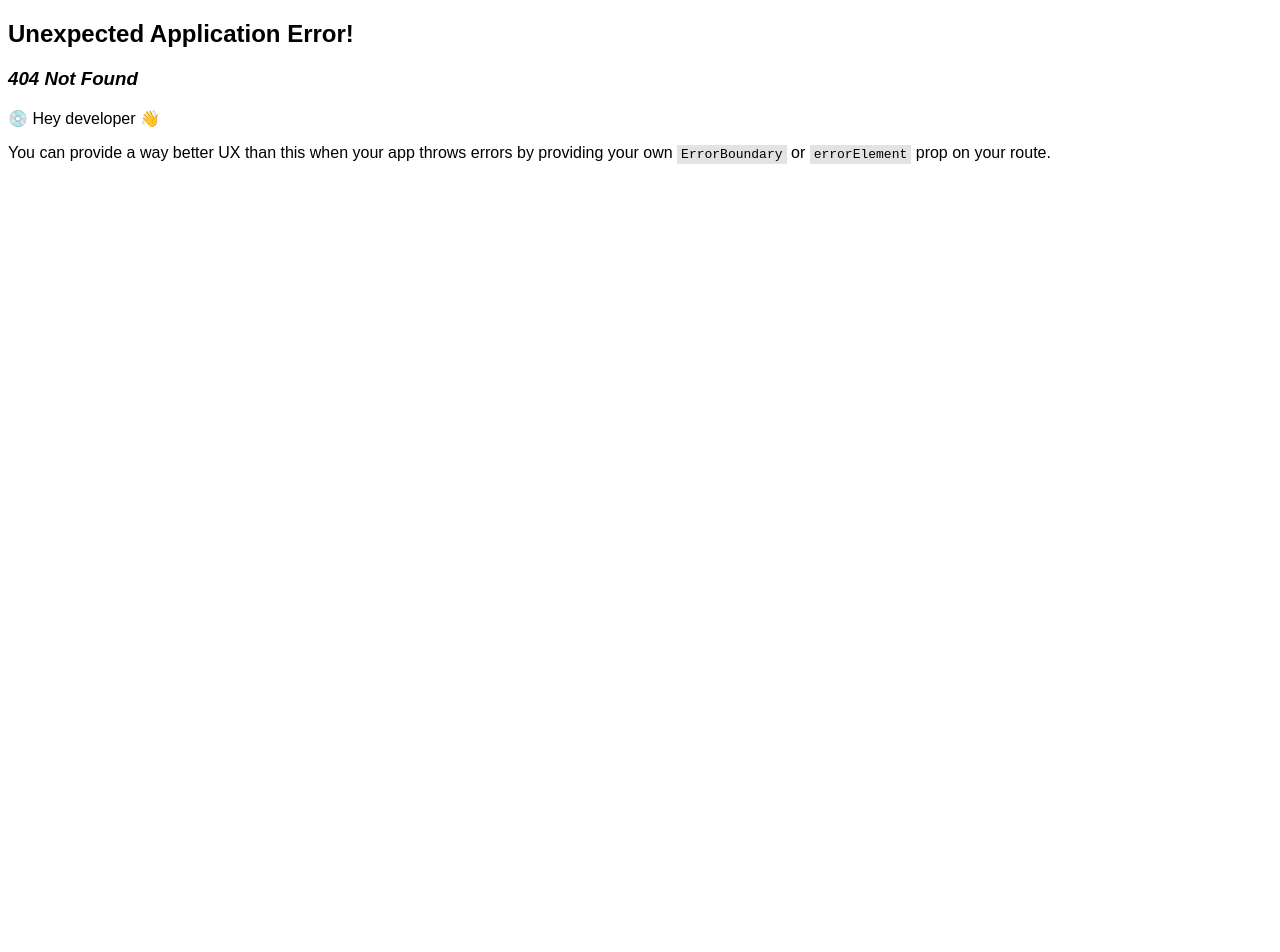
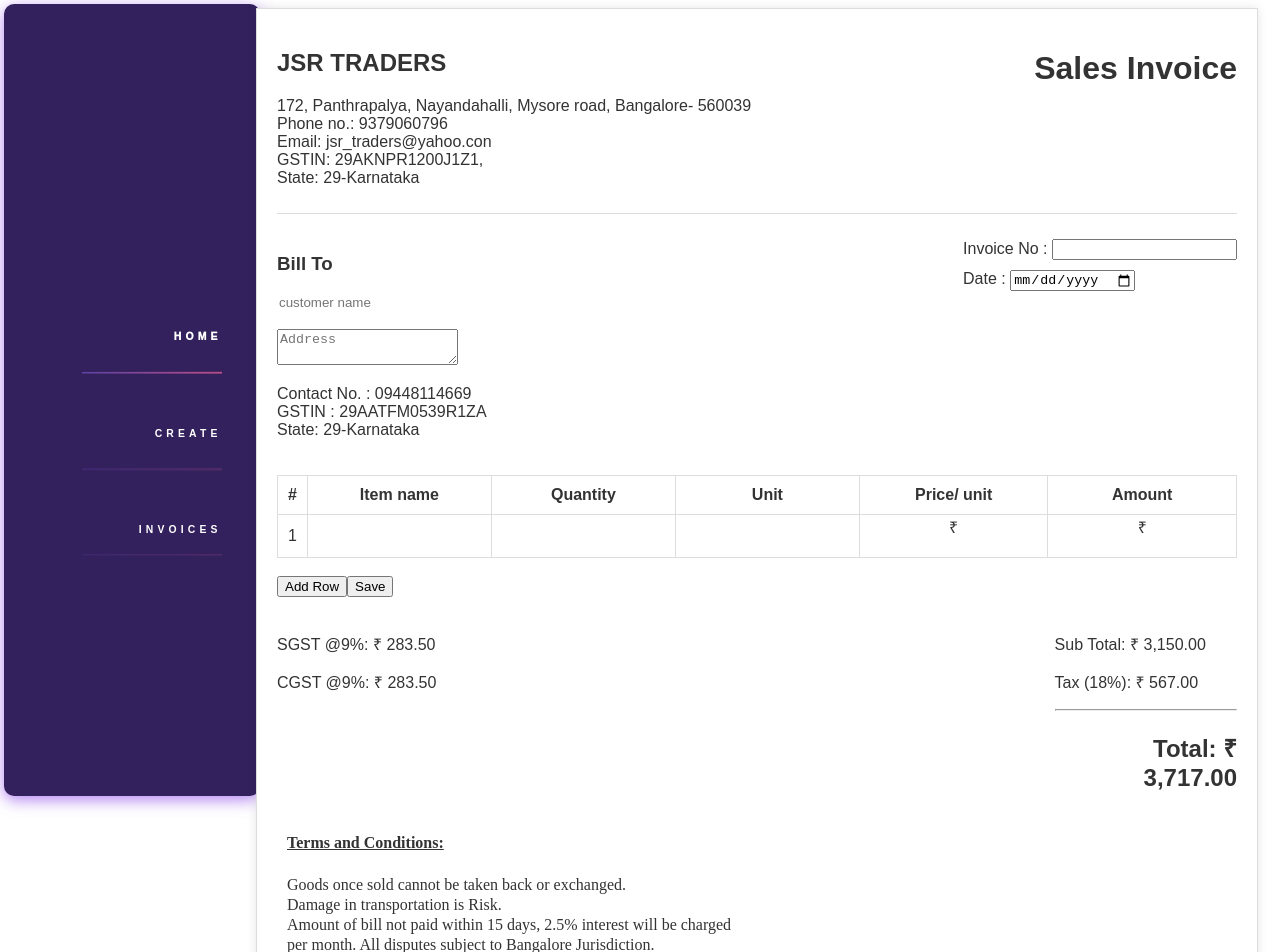
Before and after one commit to NitishKumar078/Invoice-Book, a React (Vite) app: page /create in a window 1280 px wide. Before the commit this address had no page. Shown: the top 952 px of the page. Before the commit the page ends 800 px from the top, so only its background shows below. Built offline with nearby package versions, Linux system fonts and the light colour scheme.

Commit message:
Invoice template added

```diff
--- a/src/App.jsx
+++ b/src/App.jsx
@@ -1,6 +1,7 @@
 import {createBrowserRouter,RouterProvider} from "react-router-dom";
 import Home from "./home.jsx";
 import SideBar from './Components/sideBar.jsx';
+import Invoice from "./Components/Invoice.jsx";
 
 function App() {
   const router = createBrowserRouter([
@@ -8,8 +9,8 @@ function App() {
       path: "/",
       element: <><SideBar/><Home/></>,
     },{
-      path: "/Invoices",
-      element: <><SideBar/><div>Invoices</div></>,
+      path: "/create",
+      element: <><SideBar/><Invoice/></>,
     }
   ]);
 
--- /dev/null
+++ b/src/Components/Invoice.css
@@ -0,0 +1,99 @@
+.invoice-container {
+  width: 80%;
+  margin: auto;
+  font-family: Arial, sans-serif;
+  color: #333;
+  padding: 20px;
+  background-color: #fff;
+  border: 1px solid #ddd;
+  box-shadow: 0 0 10px rgba(0, 0, 0, 0.1);
+  left: 20vw;
+  position: absolute;
+  display: block;
+  width: 75vw;
+}
+
+.invoice-header {
+  display: flex;
+  justify-content: space-between;
+  border-bottom: 1px solid #ddd;
+  padding-bottom: 10px;
+}
+
+.company-details {
+  width: 60%;
+  /* display: flex; */
+}
+
+.invoice-title h1 {
+  font-size: 2em;
+  text-align: right;
+}
+
+.billing-info {
+  display: flex;
+  justify-content: space-between;
+  margin-top: 20px;
+}
+
+
+.invoice-details {
+  line-height: 30px;
+
+}
+.invoiceId {
+  width: 3vw;
+}
+
+.invoice-table {
+  width: 100%;
+  margin-top: 20px;
+  border-collapse: collapse;
+}
+
+.invoice-table th{
+  padding: 10px;
+  text-align: center;
+  border: 1px solid #ddd;
+}
+.invoice-table td {
+
+  text-align: center;
+  border: 1px solid #ddd;
+}
+.invoice-table td input,.invoice-table td div input{
+  text-align: center;
+
+}
+
+.total-section {
+  margin-top: 20px;
+  display: flex;
+  justify-content: space-between;
+}
+
+.tax-summary,
+.total-amount {
+  width: 19%;
+}
+
+.total-amount h2 {
+  font-size: 1.5em;
+  text-align: right;
+}
+
+.terms-and-conditions,
+.bank-details {
+  font-family: monospaced sans serif;
+  margin:0px 10px 10px 10px;
+  line-height: 20px;
+}
+
+.signature {
+  text-align: right;
+  margin-top: 40px;
+}
+input[type="text"] {
+  border: none;
+  outline: none;
+}
--- /dev/null
+++ b/src/Components/Invoice.jsx
@@ -0,0 +1,182 @@
+import { useState } from "react";
+import "./Invoice.css";
+
+export default function Invoice() {
+  const [tableData, setTableData] = useState([
+    {
+      id: 1,
+      itemName: "",
+      quantity: "",
+      unit: "",
+      pricePerUnit: "",
+      amount: "",
+    },
+  ]);
+
+  const handleInputChange = (e, rowIndex, field) => {
+    const newTableData = [...tableData];
+    newTableData[rowIndex][field] = e.target.value;
+    setTableData(newTableData);
+  };
+
+  const handleNumericInput = (e, rowIndex, field) => {
+    const inputValue = e.target.value.replace(/[^\d]/g, "");
+    const newTableData = [...tableData];
+    newTableData[rowIndex][field] = inputValue;
+    setTableData(newTableData);
+  };
+
+  const handleAddRow = () => {
+    const newRow = {
+      id: tableData.length + 1,
+      itemName: "",
+      quantity: "",
+      unit: "",
+      pricePerUnit: "",
+      amount: "",
+    };
+    setTableData([...tableData, newRow]);
+  };
+
+  const handleSave = () => {
+    console.log(tableData);
+  };
+
+  return (
+    <div className="invoice-container">
+      <div className="invoice-header">
+        <div className="company-details">
+          <h2>JSR TRADERS</h2>
+          <p>
+            172, Panthrapalya, Nayandahalli, Mysore road, Bangalore- 560039{" "}
+            <br />
+            Phone no.: 9379060796 <br />
+            Email: jsr_traders@yahoo.con <br />
+            GSTIN: 29AKNPR1200J1Z1, <br />
+            State: 29-Karnataka
+          </p>
+        </div>
+        <div className="invoice-title">
+          <h1>Sales Invoice</h1>
+        </div>
+      </div>
+      <div className="billing-info">
+        <div className="bill-to">
+          <h3>Bill To</h3>
+          <input type="text" placeholder="customer name" /> <br /> <br />
+          <textarea placeholder="Address" />
+          <p>
+            Contact No. : 09448114669 <br />
+            GSTIN : 29AATFM0539R1ZA <br />
+            State: 29-Karnataka
+          </p>
+        </div>
+        <div className="invoice-details">
+          <label htmlFor="invoiceId" >Invoice No :</label> <input type="number"  name="invoiceId" id="invoiceId"/> <br/>
+          <label htmlFor="data" >Date :</label>  <input type="date" name="data" id="data" />
+        </div>
+      </div>
+      <table className="invoice-table">
+        <thead>
+          <tr>
+            <th>#</th>
+            <th>Item name</th>
+            <th>Quantity</th>
+            <th>Unit</th>
+            <th>Price/ unit</th>
+            <th>Amount</th>
+          </tr>
+        </thead>
+        <tbody>
+          {tableData.map((row, index) => (
+            <tr key={row.id}>
+              <td>{row.id}</td>
+              <td>
+                <input
+                  type="text"
+                  value={row.itemName}
+                  onChange={(e) => handleInputChange(e, index, "itemName")}
+                />
+              </td>
+              <td>
+                <input
+                  type="text"
+                  value={row.quantity}
+                  onChange={(e) => handleInputChange(e, index, "quantity")}
+                />
+              </td>
+              <td>
+                <input
+                  type="text"
+                  value={row.unit}
+                  onChange={(e) => handleNumericInput(e, index, "unit")}
+                />
+              </td>
+              <td>
+                <div>
+                  <span>₹ </span>
+                  <input
+                    type="text"
+                    value={row.pricePerUnit}
+                    onChange={(e) =>
+                      handleNumericInput(e, index, "pricePerUnit")
+                    }
+                  />
+                </div>
+              </td>
+              <td>
+                <div>
+                  <span>₹ </span>
+                  <input
+                    type="text"
+                    value={row.amount}
+                    onChange={(e) => handleNumericInput(e, index, "amount")}
+                  />
+                </div>
+              </td>
+            </tr>
+          ))}
+        </tbody>
+      </table>
+      <br />
+      <button onClick={handleAddRow}>Add Row</button>
+      <button onClick={handleSave}>Save</button>
+      <div className="total-section">
+        <div className="tax-summary">
+          <p>SGST @9%: ₹ 283.50</p>
+          <p>CGST @9%: ₹ 283.50</p>
+        </div>
+        <div className="total-amount">
+          <p>Sub Total: ₹ 3,150.00</p>
+          <p>Tax (18%): ₹ 567.00</p>
+          <hr></hr>
+          <h2>Total: ₹ 3,717.00</h2>
+        </div>
+      </div>
+      <div className="terms-and-conditions">
+          <h4><u>Terms and Conditions: </u></h4>
+          <p>Goods once sold cannot be taken back or exchanged. <br />
+          Damage in transportation is Risk.
+          <br />
+          Amount of bill not paid within 15 days, 2.5% interest will be charged{" "}
+          <br />
+          per month. All disputes subject to Bangalore Jurisdiction.
+        </p>
+      </div>
+      <div className="bank-details">
+          <h3><u>Bank Details: </u></h3>
+          <p>Name: Punjab National Bank, Bangalore, Bhel, Mysore Road <br />
+          Account No.: 4247002100500917
+          <br />
+          IFSC code: PUNB0424700
+          <br />
+          Account name: JSR TRADERS
+        </p>
+      </div>
+      <div className="signature">
+        <p>For: JSR TRADERS</p>
+        <p>Authorized Signatory</p>
+      </div>
+    </div>
+  );
+}
--- a/src/Components/sideBar.css
+++ b/src/Components/sideBar.css
@@ -20,16 +20,21 @@
 
 html {
   font-family: Arial;
-
 }
 
 .sidebar {
   position: fixed;
   width: 20%;
-  height: 100vh;
+  height: 99vh;
   background: #33215e;
+  box-shadow: 0 4px 15px rgba(147, 80, 236, 0.7);
+  border-radius: 10px;
   font-size: 0.65em;
+  top: 0.5vh;
+  left: 0.5vh;
+  bottom: 1vh;
 }
+
 
 .nav {
   position: relative;
```
